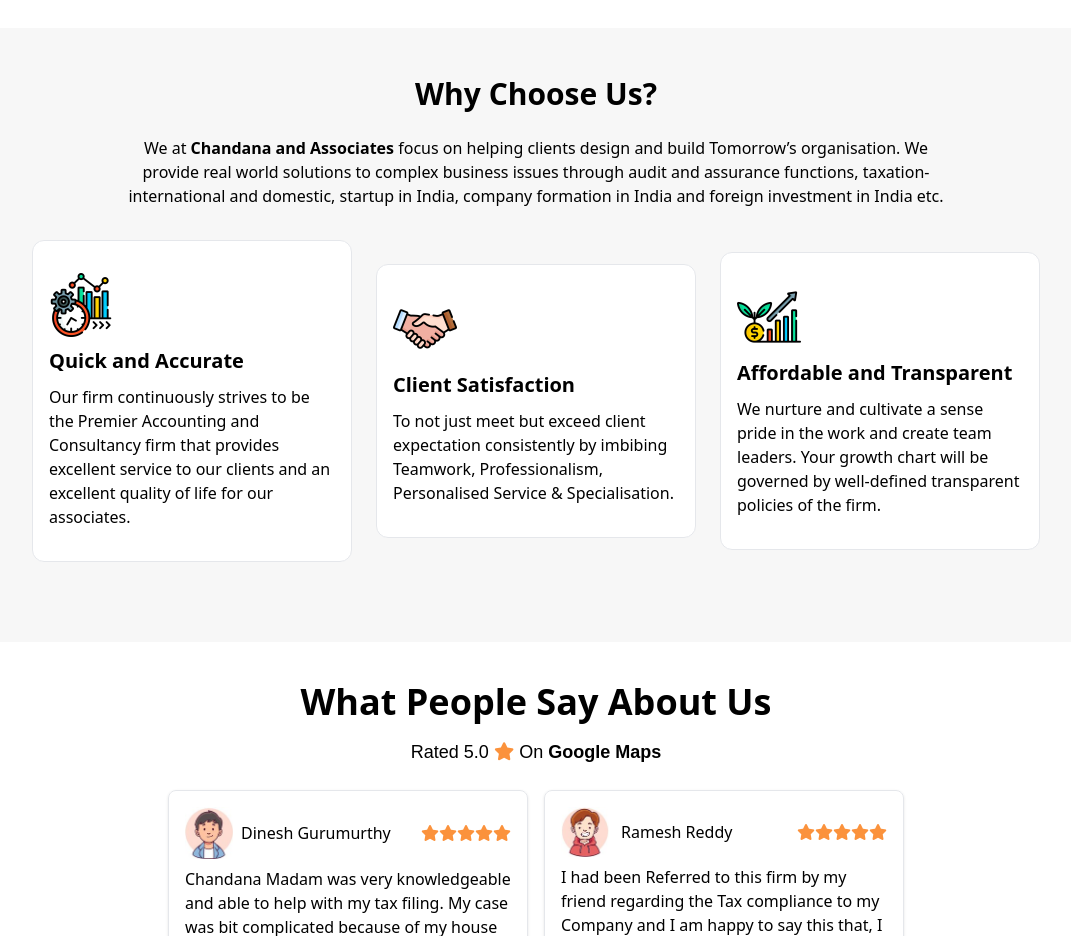
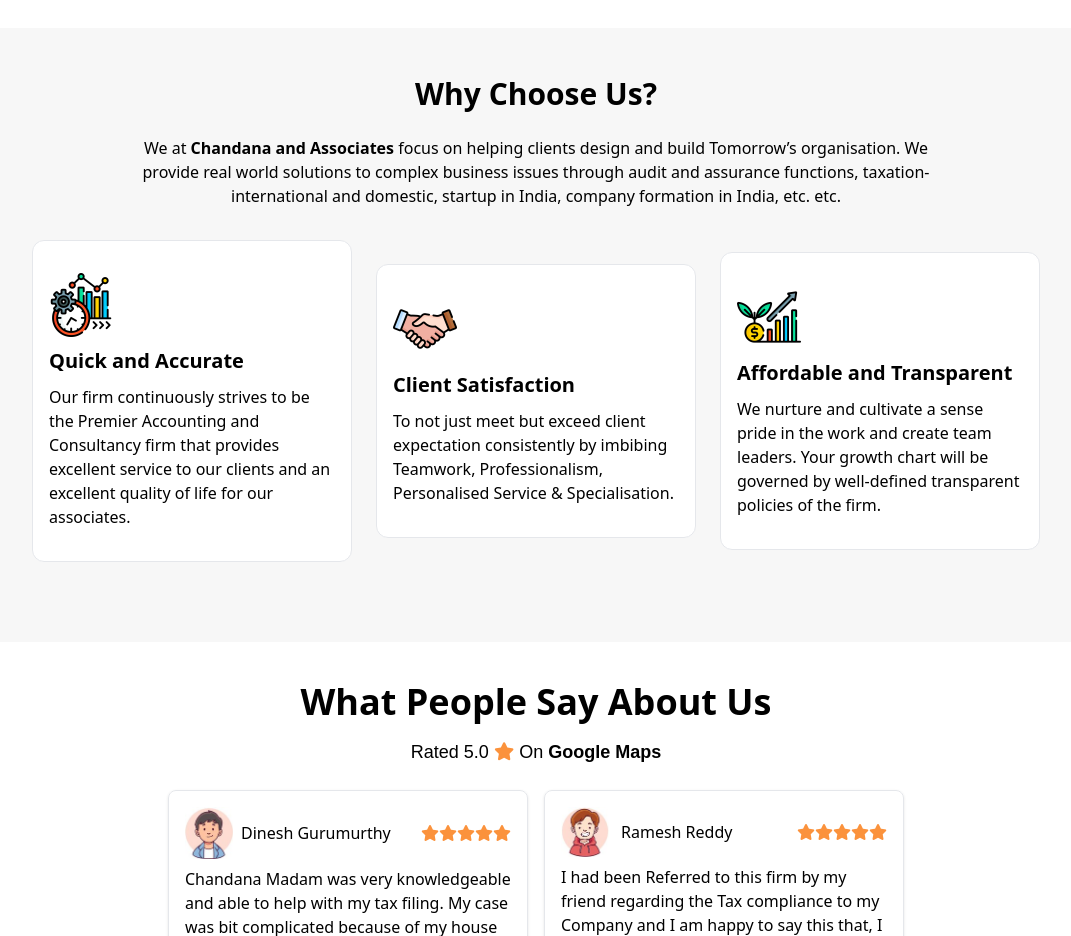
Before and after one commit to chandanasiri07/chandanaassoc, a website: page index.html in a window 1280 px wide. Shown: the part 1660-2596 px from the top of the page, without its empty margins (104-1175 px from the left). Drawn offline with nearby package versions, Linux system fonts and the light colour scheme; some icons are missing.

Commit message:
Update index.html

```diff
--- a/index.html
+++ b/index.html
@@ -336,7 +336,7 @@
           on helping clients design and build Tomorrow’s organisation. We
           provide real world solutions to complex business issues through audit
           and assurance functions, taxation-international and domestic, startup
-          in India, company formation in India and foreign investment in India
+          in India, company formation in India, etc.
           etc.
         </p>
         <div
```
